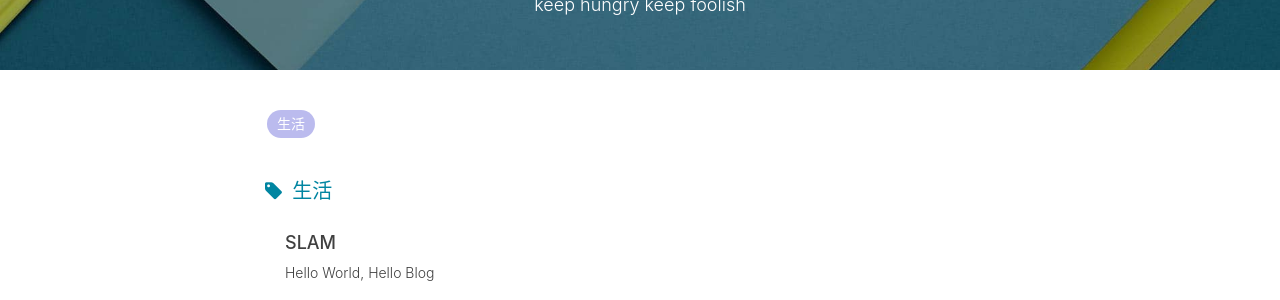
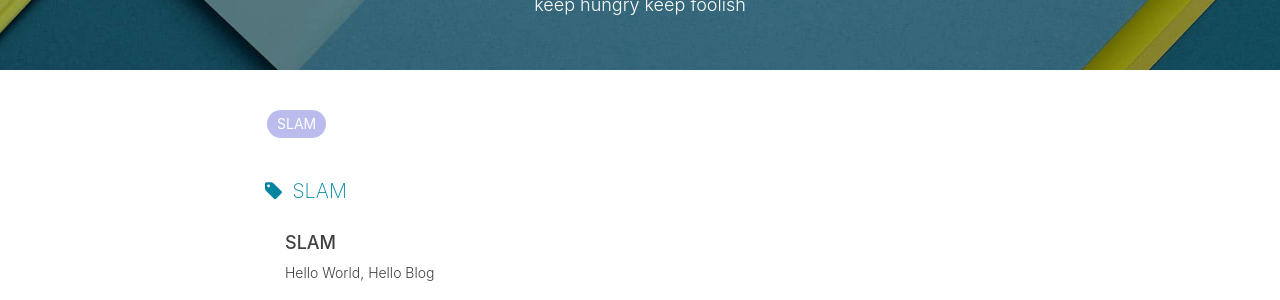
Before and after one commit to gary-robotics/dlward, a Jekyll site: the page built from tags.html, in a window 1280 px wide. Shown: the part 158-458 px from the top of the page. Built offline with Jekyll 4.4.1, drawn with Linux system fonts in a browser that asks for light colours; nearby versions of some CDN libraries; comment, search, counter and statistics services are not loaded.

Commit message:
Update 2018-06-04-快速搭建-2018.markdown

```diff
--- a/_posts/2018-06-04-快速搭建-2018.markdown
+++ b/_posts/2018-06-04-快速搭建-2018.markdown
@@ -7,7 +7,7 @@ author:     BY Edlward              # 作者
 header-img: img/post-bg-2015.jpg    #这篇文章标题背景图片
 catalog: true                       # 是否归档
 tags:                               #标签
-    - 生活
+    - SLAM
 ---
 
 ## Hey
```
